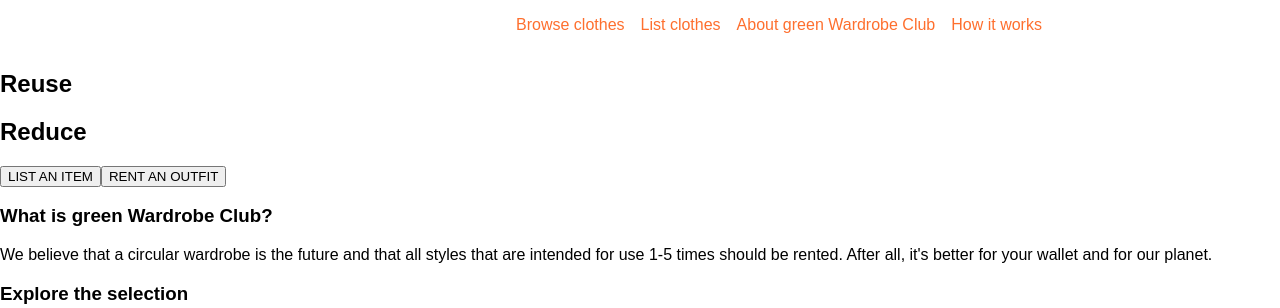
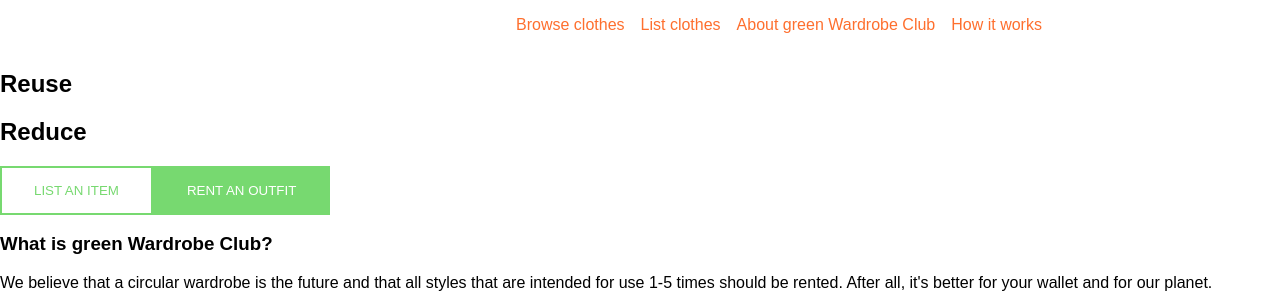
Before and after one commit to paulafiaschi/gwc2, a plain HTML site: page index.html in a window 1280 px wide. Shown: the top 308 px of the page. Drawn offline with Linux system fonts and the light colour scheme.

Commit message:
button styling

```diff
--- a/css/style.css
+++ b/css/style.css
@@ -45,6 +45,23 @@ footer {
     background-color: var(--blue);
 }
 
+button.outline {
+    color: var(--green);
+    background-color: transparent;
+    border: solid 2px var(--green);
+    padding: 15px 32px;
+}
+
+button.solid {
+    border: solid 2px var(--green);
+    color: white;
+    background-color: var(--green);
+    padding: 15px 32px;
+    text-align: center;
+    text-decoration: none;
+    display: inline-block;
+}
+
 
 /* This is for accesibilty - some screen readers read all caps letter-by-letter */
 
```
